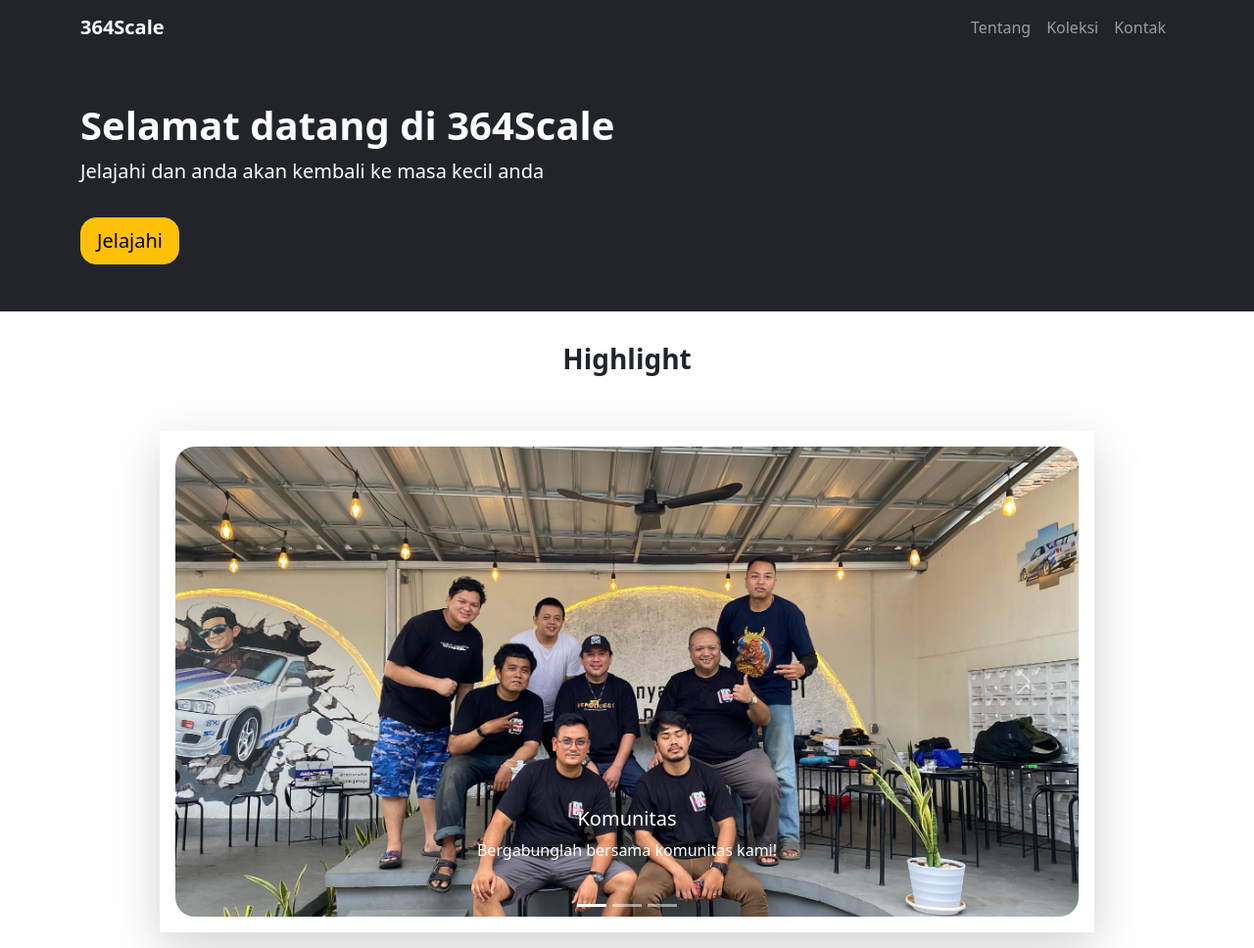
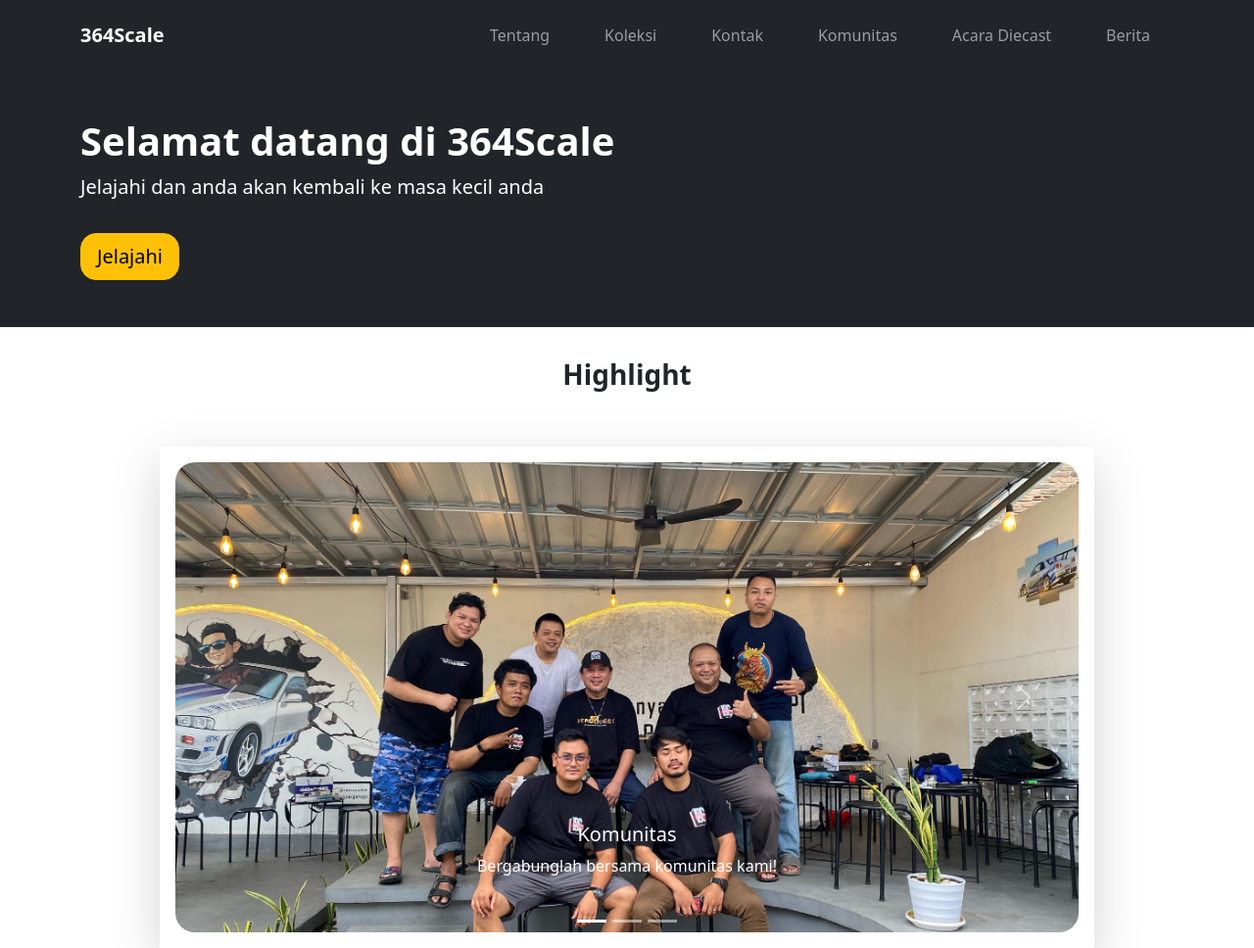
Before and after one commit to Nafa369/Laandingpage-364Scale-bootstrap, a plain HTML site: page index.html in a window 1280 px wide. Shown: the top 968 px of the page at 98% size. Drawn offline with nearby package versions, Linux system fonts and the light colour scheme.

Commit message:
update effect 26 juli 2025

```diff
--- a/index.html
+++ b/index.html
@@ -23,7 +23,7 @@
                 <span class="navbar-toggler-icon text"></span>
              </button>
             <div class="collapse navbar-collapse" id="navmenu">
-                <ul class="navbar-nav ms-auto">
+                <ul class="navbar-nav ms-auto gap-lg-2">
                     <li class="nav-item">
                         <a href="" class="nav-link">Tentang</a>
                     </li>
@@ -32,6 +32,15 @@
                     </li>
                     <li class="nav-item">
                         <a href="" class="nav-link">Kontak</a>
+                    </li>
+                    <li class="nav-item">
+                        <a href="" class="nav-link">Komunitas</a>
+                    </li>
+                    <li class="nav-item">
+                        <a href="" class="nav-link">Acara Diecast</a>
+                    </li>
+                    <li class="nav-item">
+                        <a href="" class="nav-link">Berita</a>
                     </li>
                 </ul>
             </div>
--- a/javascript/script.js
+++ b/javascript/script.js
@@ -3,12 +3,16 @@ const faders = document.querySelectorAll(".fade-in-on-scroll");
 function handlescroll() {
     faders.forEach(el => {
         const rect = el.getBoundingClientRect();
-        if (rect.top <= window.innerHeight - 100) {
+        if (
+            rect.top < window.innerHeight &&
+            rect.bottom > 0
+        ) {
             el.classList.add('visible');
+        } else {
+            el.classList.remove('visible');
         }
     });
 }
 
 window.addEventListener('scroll', handlescroll);
 window.addEventListener('load', handlescroll);
-console.log("script loaded and scroll event listener added");
--- a/style/styles.css
+++ b/style/styles.css
@@ -20,3 +20,13 @@
     opacity: 1;
     transform: translateY(0);
 }
+.nav-item{
+    color: white;
+    padding: 8px 16px;
+    transition: all 0.3s ease;
+}
+.nav-item a:hover{
+    color: #ffc107;
+    transform: scale(1.1);
+    text-shadow: 0 0 5px #ffc107, 0 0 5px #ffc107;
+}
```
